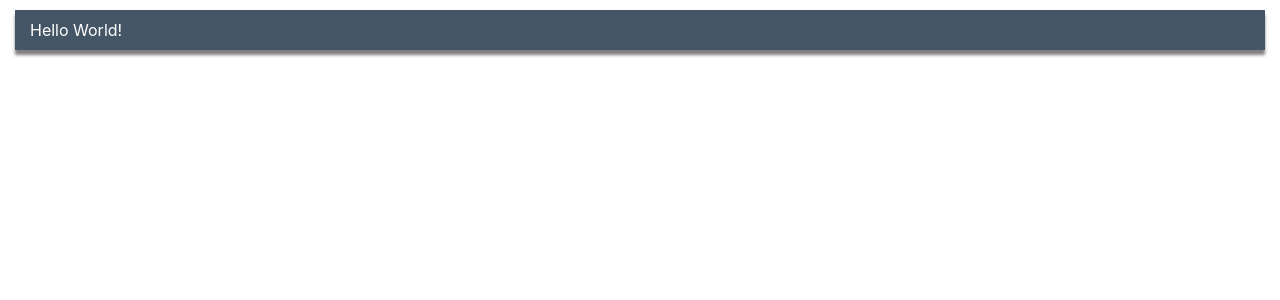
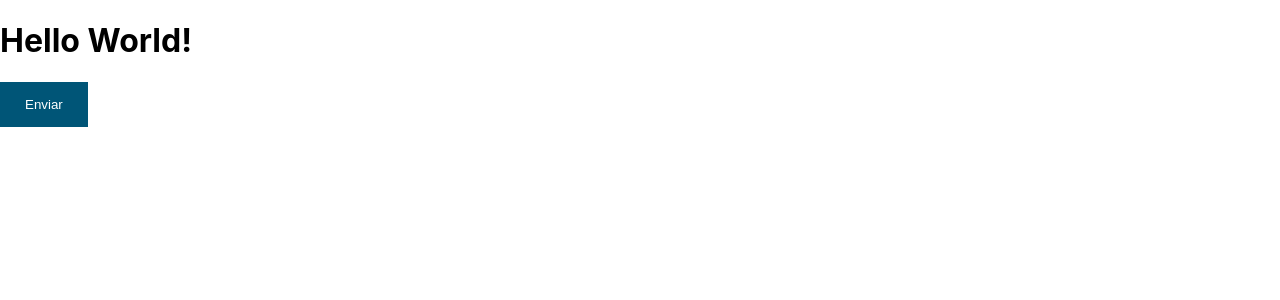
Before and after one commit to benjaNygit/tienda-online-react, a React (Create React App) app: page / in a window 1280 px wide. Shown: the top 300 px of the page. Built offline with nearby package versions, Linux system fonts and the light colour scheme.

Commit message:
Componentes con estilos

```diff
--- a/src/App.js
+++ b/src/App.js
@@ -1,10 +1,11 @@
-import logo from './logo.svg';
-import './App.css';
+import Button from './Button.js'
 
-// usamos estilos importados desde App.css
 const App = () => {
   return (
-    <p className='estilo sombra'>Hello World!</p>
+    <div>
+      <h1>Hello World!</h1>
+      <Button onClick={() => console.log('Hello World!')}>Enviar</Button>
+    </div>
   );
 }
 
--- /dev/null
+++ b/src/Button.css
@@ -0,0 +1,11 @@
+.btn {
+  transform: all 0.3 ease-in-out;
+  background-color: #057;
+  color: white;
+  border: none;
+  padding:15px 25px;
+}
+
+.btn:hover {
+  background-color: #750;
+}
--- /dev/null
+++ b/src/Button.js
@@ -0,0 +1,10 @@
+import './Button.css'
+
+const Button = (props) => {
+  return (
+    // se le pasan todas las propiedades
+    <button {...props} className='btn'/>
+  )
+}
+
+export default Button;
```
